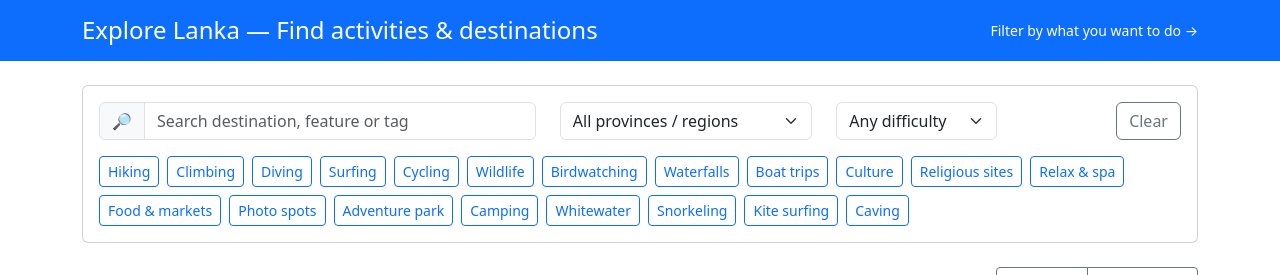
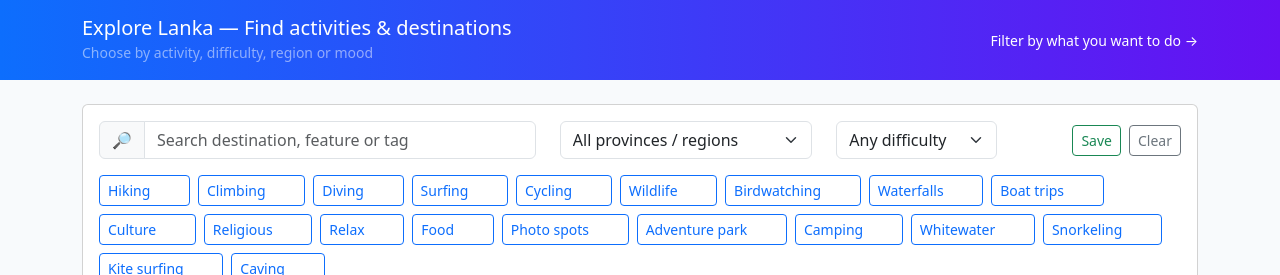
Before and after one commit to chathura-kulathunga/everything-and-nothing, a PHP site: page /pages/desti-view.php in a window 1280 px wide. Shown: the top 275 px of the page. Run offline with PHP 8.4, Linux system fonts and the light colour scheme.

Commit message:
second update to desti view

```diff
--- a/css/desti-view.css
+++ b/css/desti-view.css
@@ -1,23 +1,30 @@
 /* ------------------------------------------------------------- */
-/* <!-- FILE: desti-view.css --> */
+/* FILE: desti-view.css */
 /* Page stylesheet: desti-view.css */
 
-/* Keep styles light — Bootstrap covers most. Use classes only. */
+:root{ --primary:#0d6efd; }
+body { background: #f8fafc; }
+.bg-gradient-primary{ background: linear-gradient(90deg, #0d6efd 0%, #6610f2 100%); }
 
-body { background: #f8fafc; }
-
-#filters .activity-toggle.active {
-  background-color: #0d6efd;
+#filters .activity-toggle.active{
+  background-color: var(--primary);
   color: white;
-  border-color: #0d6efd;
+  border-color: var(--primary);
 }
 
+.activity-count{ font-size: .7rem; opacity: .8; margin-left:6px; }
+
 .destination-card .card-img-top{ height: 180px; object-fit: cover; }
+.destination-card .btn-fav{ padding: .2rem .5rem; }
 
-/* small responsive tweaks */
 @media (max-width: 576px){
   .destination-card .card-img-top{ height: 140px; }
 }
 
-/* subtle shadow on matching cards */
-.destination-card.match { transform: translateY(-4px); box-shadow: 0 10px 20px rgba(13,110,253,0.08); }
+.destination-card.match{ transform: translateY(-4px); box-shadow: 0 10px 20px rgba(13,110,253,0.08); }
+
+/* small visual for saved filters */
+.saved-pill{ display:inline-block; padding: .18rem .5rem; border-radius: 999px; background:#e9f7ef; color:#06693c; font-size:.8rem; }
+
+/* subtle focus for keyboard users */
+.activity-toggle:focus{ box-shadow: 0 0 0 .15rem rgba(13,110,253,.25); }
--- a/pages/desti-view.php
+++ b/pages/desti-view.php
@@ -1,3 +1,4 @@
+<!-- FILE: desti-view.php -->
 <?php
 // desti-view.php
 // A responsive destination selector page for Explore Lanka
@@ -12,14 +13,19 @@
 
   <!-- Bootstrap 5 CSS (CDN) -->
   <link href="https://cdn.jsdelivr.net/npm/bootstrap@5.3.3/dist/css/bootstrap.min.css" rel="stylesheet">
+  <!-- Leaflet CSS for small maps in modal -->
+  <link rel="stylesheet" href="https://unpkg.com/leaflet@1.9.4/dist/leaflet.css" />
 
   <!-- Page CSS -->
-  <link rel="stylesheet" href="desti-view.css">
+  <link rel="stylesheet" href="../css/desti-view.css">
 </head>
 <body>
-  <header class="bg-primary text-white py-3 mb-4">
-    <div class="container d-flex align-items-center justify-content-between">
-      <h1 class="h4 mb-0">Explore Lanka — Find activities & destinations</h1>
+  <header class="bg-gradient-primary text-white py-3 mb-4">
+    <div class="container d-flex align-items-center justify-content-between gap-3">
+      <div>
+        <h1 class="h5 mb-0">Explore Lanka — Find activities & destinations</h1>
+        <small class="text-white-50">Choose by activity, difficulty, region or mood</small>
+      </div>
       <div class="text-end small">Filter by what you want to do →</div>
     </div>
   </header>
@@ -59,33 +65,34 @@
             </select>
           </div>
 
-          <div class="col-12 col-md-2 d-flex justify-content-md-end">
-            <button id="clearFilters" class="btn btn-outline-secondary">Clear</button>
+          <div class="col-12 col-md-2 d-flex justify-content-md-end gap-2">
+            <button id="saveFilters" class="btn btn-outline-success btn-sm" title="Save filters">Save</button>
+            <button id="clearFilters" class="btn btn-outline-secondary btn-sm">Clear</button>
           </div>
 
           <div class="col-12">
             <div class="activity-filters d-flex flex-wrap gap-2" aria-label="Activity filters">
-              <!-- activities rendered as toggles -->
-              <button class="btn btn-sm btn-outline-primary activity-toggle" data-activity="hiking">Hiking</button>
-              <button class="btn btn-sm btn-outline-primary activity-toggle" data-activity="climbing">Climbing</button>
-              <button class="btn btn-sm btn-outline-primary activity-toggle" data-activity="diving">Diving</button>
-              <button class="btn btn-sm btn-outline-primary activity-toggle" data-activity="surfing">Surfing</button>
-              <button class="btn btn-sm btn-outline-primary activity-toggle" data-activity="cycling">Cycling</button>
-              <button class="btn btn-sm btn-outline-primary activity-toggle" data-activity="wildlife">Wildlife</button>
-              <button class="btn btn-sm btn-outline-primary activity-toggle" data-activity="birdwatching">Birdwatching</button>
-              <button class="btn btn-sm btn-outline-primary activity-toggle" data-activity="waterfalls">Waterfalls</button>
-              <button class="btn btn-sm btn-outline-primary activity-toggle" data-activity="boat">Boat trips</button>
-              <button class="btn btn-sm btn-outline-primary activity-toggle" data-activity="culture">Culture</button>
-              <button class="btn btn-sm btn-outline-primary activity-toggle" data-activity="religious">Religious sites</button>
-              <button class="btn btn-sm btn-outline-primary activity-toggle" data-activity="relax">Relax & spa</button>
-              <button class="btn btn-sm btn-outline-primary activity-toggle" data-activity="food">Food & markets</button>
-              <button class="btn btn-sm btn-outline-primary activity-toggle" data-activity="photospot">Photo spots</button>
-              <button class="btn btn-sm btn-outline-primary activity-toggle" data-activity="adventurepark">Adventure park</button>
-              <button class="btn btn-sm btn-outline-primary activity-toggle" data-activity="camping">Camping</button>
-              <button class="btn btn-sm btn-outline-primary activity-toggle" data-activity="rafting">Whitewater</button>
-              <button class="btn btn-sm btn-outline-primary activity-toggle" data-activity="snorkeling">Snorkeling</button>
-              <button class="btn btn-sm btn-outline-primary activity-toggle" data-activity="kitesurfing">Kite surfing</button>
-              <button class="btn btn-sm btn-outline-primary activity-toggle" data-activity="caveexplore">Caving</button>
+              <!-- activities rendered as toggles. counts will be filled by JS -->
+              <button class="btn btn-sm btn-outline-primary activity-toggle" data-activity="hiking">Hiking <span class="badge bg-transparent activity-count">0</span></button>
+              <button class="btn btn-sm btn-outline-primary activity-toggle" data-activity="climbing">Climbing <span class="badge bg-transparent activity-count">0</span></button>
+              <button class="btn btn-sm btn-outline-primary activity-toggle" data-activity="diving">Diving <span class="badge bg-transparent activity-count">0</span></button>
+              <button class="btn btn-sm btn-outline-primary activity-toggle" data-activity="surfing">Surfing <span class="badge bg-transparent activity-count">0</span></button>
+              <button class="btn btn-sm btn-outline-primary activity-toggle" data-activity="cycling">Cycling <span class="badge bg-transparent activity-count">0</span></button>
+              <button class="btn btn-sm btn-outline-primary activity-toggle" data-activity="wildlife">Wildlife <span class="badge bg-transparent activity-count">0</span></button>
+              <button class="btn btn-sm btn-outline-primary activity-toggle" data-activity="birdwatching">Birdwatching <span class="badge bg-transparent activity-count">0</span></button>
+              <button class="btn btn-sm btn-outline-primary activity-toggle" data-activity="waterfalls">Waterfalls <span class="badge bg-transparent activity-count">0</span></button>
+              <button class="btn btn-sm btn-outline-primary activity-toggle" data-activity="boat">Boat trips <span class="badge bg-transparent activity-count">0</span></button>
+              <button class="btn btn-sm btn-outline-primary activity-toggle" data-activity="culture">Culture <span class="badge bg-transparent activity-count">0</span></button>
+              <button class="btn btn-sm btn-outline-primary activity-toggle" data-activity="religious">Religious <span class="badge bg-transparent activity-count">0</span></button>
+              <button class="btn btn-sm btn-outline-primary activity-toggle" data-activity="relax">Relax <span class="badge bg-transparent activity-count">0</span></button>
+              <button class="btn btn-sm btn-outline-primary activity-toggle" data-activity="food">Food <span class="badge bg-transparent activity-count">0</span></button>
+              <button class="btn btn-sm btn-outline-primary activity-toggle" data-activity="photospot">Photo spots <span class="badge bg-transparent activity-count">0</span></button>
+              <button class="btn btn-sm btn-outline-primary activity-toggle" data-activity="adventurepark">Adventure park <span class="badge bg-transparent activity-count">0</span></button>
+              <button class="btn btn-sm btn-outline-primary activity-toggle" data-activity="camping">Camping <span class="badge bg-transparent activity-count">0</span></button>
+              <button class="btn btn-sm btn-outline-primary activity-toggle" data-activity="rafting">Whitewater <span class="badge bg-transparent activity-count">0</span></button>
+              <button class="btn btn-sm btn-outline-primary activity-toggle" data-activity="snorkeling">Snorkeling <span class="badge bg-transparent activity-count">0</span></button>
+              <button class="btn btn-sm btn-outline-primary activity-toggle" data-activity="kitesurfing">Kite surfing <span class="badge bg-transparent activity-count">0</span></button>
+              <button class="btn btn-sm btn-outline-primary activity-toggle" data-activity="caveexplore">Caving <span class="badge bg-transparent activity-count">0</span></button>
             </div>
           </div>
 
@@ -106,43 +113,58 @@
     <section id="resultsGrid" class="row g-3">
       <!-- Sample destination cards. Each card has data- attributes used for filtering. Add as many as needed. -->
 
-      <div class="col-12 col-sm-6 col-lg-4 destination-card" data-name="Adam's Peak" data-region="central" data-difficulty="hard" data-activities="hiking,climbing,religious,photospot,camping" data-duration="1-day">
+      <div class="col-12 col-sm-6 col-lg-4 destination-card" data-name="Adam's Peak" data-region="central" data-difficulty="hard" data-activities="hiking,climbing,religious,photospot,camping" data-duration="1-day" data-lat="7.2906" data-lng="80.5490">
         <div class="card h-100 shadow-sm">
-          <img src="images/adams_peak.jpg" class="card-img-top" alt="Adam's Peak">
+          <img src="images/adams_peak.jpg" loading="lazy" class="card-img-top" alt="Adam's Peak">
           <div class="card-body d-flex flex-column">
             <h5 class="card-title">Adam's Peak</h5>
             <p class="card-text small text-muted mb-2">Known for sunrise pilgrimage & tough hike</p>
-            <div class="mt-auto d-flex justify-content-between align-items-center">
+            <div class="mt-auto d-flex justify-content-between align-items-center gap-2">
+              <div class="d-flex gap-2 align-items-center">
                 <div class="badge bg-light text-dark small">Hiking • Hard</div>
+                <button class="btn btn-sm btn-outline-danger btn-fav" title="Save to favorites">♡</button>
+              </div>
+              <div class="d-flex gap-2">
                 <button class="btn btn-sm btn-primary btn-details" data-bs-toggle="modal" data-bs-target="#detailModal">Details</button>
               </div>
             </div>
           </div>
         </div>
+      </div>
 
-      <div class="col-12 col-sm-6 col-lg-4 destination-card" data-name="Hikkaduwa" data-region="southern" data-difficulty="easy" data-activities="surfing,diving,snorkeling,food,beach,photospot" data-duration="day-trip">
+      <div class="col-12 col-sm-6 col-lg-4 destination-card" data-name="Hikkaduwa" data-region="southern" data-difficulty="easy" data-activities="surfing,diving,snorkeling,food,beach,photospot" data-duration="day-trip" data-lat="6.1609" data-lng="80.1010">
         <div class="card h-100 shadow-sm">
-          <img src="images/hikkaduwa.jpg" class="card-img-top" alt="Hikkaduwa">
+          <img src="images/hikkaduwa.jpg" loading="lazy" class="card-img-top" alt="Hikkaduwa">
           <div class="card-body d-flex flex-column">
             <h5 class="card-title">Hikkaduwa</h5>
             <p class="card-text small text-muted mb-2">Beaches, reef diving and lively markets</p>
-            <div class="mt-auto d-flex justify-content-between align-items-center">
+            <div class="mt-auto d-flex justify-content-between align-items-center gap-2">
+              <div class="d-flex gap-2 align-items-center">
                 <div class="badge bg-light text-dark small">Diving • Easy</div>
+                <button class="btn btn-sm btn-outline-danger btn-fav" title="Save to favorites">♡</button>
+              </div>
+              <div class="d-flex gap-2">
                 <button class="btn btn-sm btn-primary btn-details" data-bs-toggle="modal" data-bs-target="#detailModal">Details</button>
               </div>
             </div>
           </div>
         </div>
+      </div>
 
-      <div class="col-12 col-sm-6 col-lg-4 destination-card" data-name="Knuckles Range" data-region="central" data-difficulty="moderate" data-activities="hiking,birdwatching,camping,photospot,waterfalls" data-duration="2-days">
+      <div class="col-12 col-sm-6 col-lg-4 destination-card" data-name="Knuckles Range" data-region="central" data-difficulty="moderate" data-activities="hiking,birdwatching,camping,photospot,waterfalls" data-duration="2-days" data-lat="7.4667" data-lng="80.6500">
         <div class="card h-100 shadow-sm">
-          <img src="images/knuckles.jpg" class="card-img-top" alt="Knuckles Range">
+          <img src="images/knuckles.jpg" loading="lazy" class="card-img-top" alt="Knuckles Range">
           <div class="card-body d-flex flex-column">
             <h5 class="card-title">Knuckles Range</h5>
             <p class="card-text small text-muted mb-2">Cloud forests, trails & rare birds</p>
-            <div class="mt-auto d-flex justify-content-between align-items-center">
+            <div class="mt-auto d-flex justify-content-between align-items-center gap-2">
+              <div class="d-flex gap-2 align-items-center">
                 <div class="badge bg-light text-dark small">Hiking • Moderate</div>
+                <button class="btn btn-sm btn-outline-danger btn-fav" title="Save to favorites">♡</button>
+              </div>
+              <div class="d-flex gap-2">
                 <button class="btn btn-sm btn-primary btn-details" data-bs-toggle="modal" data-bs-target="#detailModal">Details</button>
+              </div>
             </div>
           </div>
         </div>
@@ -154,7 +176,7 @@
 
   </main>
 
-  <!-- Detail Modal -->
+  <!-- Detail Modal (now shows small map + share link + copy) -->
   <div class="modal fade" id="detailModal" tabindex="-1" aria-labelledby="detailModalLabel" aria-hidden="true">
     <div class="modal-dialog modal-lg modal-dialog-centered">
       <div class="modal-content">
@@ -164,9 +186,11 @@
         </div>
         <div class="modal-body">
           <div id="modalContent">Loading...</div>
+          <div id="modalMap" style="height:250px; margin-top:12px; display:none;"></div>
         </div>
         <div class="modal-footer">
           <button type="button" class="btn btn-secondary" data-bs-dismiss="modal">Close</button>
+          <button id="copyLinkBtn" type="button" class="btn btn-outline-primary">Copy link</button>
           <a id="modalMoreLink" href="#" class="btn btn-primary">More</a>
         </div>
       </div>
@@ -179,8 +203,10 @@
 
   <!-- Bootstrap Bundle JS (Popper included) -->
   <script src="https://cdn.jsdelivr.net/npm/bootstrap@5.3.3/dist/js/bootstrap.bundle.min.js"></script>
+  <!-- Leaflet JS -->
+  <script src="https://unpkg.com/leaflet@1.9.4/dist/leaflet.js"></script>
 
   <!-- Page JS -->
-  <script src="desti-view.js"></script>
+  <script src="../js/desti-view.js"></script>
 </body>
 </html>
```
Also changed, not shown: js/desti-view.js (+141 -4 lines). Lines whose indentation alone changed are shown as unchanged.
